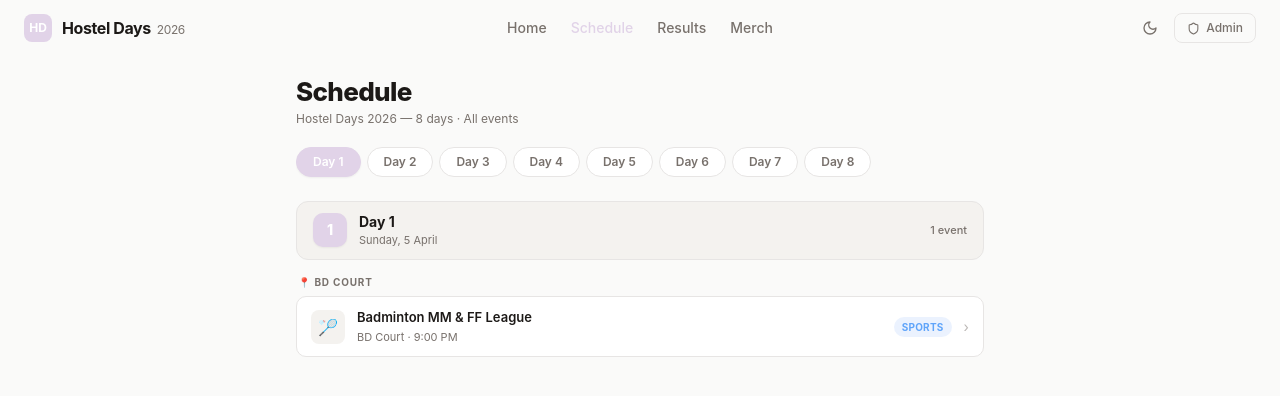
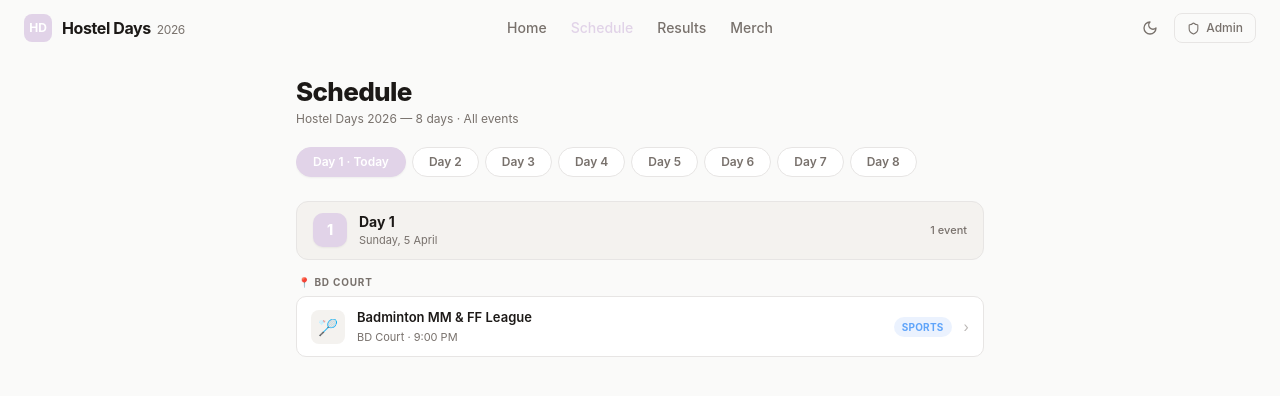
Before and after one commit to Arpitpassi/hostel-days, a Next.js app: page /schedule in a window 1280 px wide. Shown: the top 396 px of the page. Built offline with nearby package versions, Linux system fonts and the light colour scheme; a web font is replaced by a local one.

Commit message:
added time based schedule display

```diff
--- a/app/schedule/page.tsx
+++ b/app/schedule/page.tsx
@@ -198,7 +198,11 @@ interface SelectedEvent {
 }
 
 export default function SchedulePage() {
-  const [activeDayIdx, setActiveDayIdx] = useState(0)
+  const [activeDayIdx, setActiveDayIdx] = useState(() => {
+    const todayISO = new Date().toISOString().slice(0, 10)
+    const idx = DAYS.findIndex(d => d.dateISO === todayISO)
+    return idx >= 0 ? idx : 0
+  })
   const [selectedEvent, setSelectedEvent] = useState<SelectedEvent | null>(null)
   const [isPdfOpen, setIsPdfOpen] = useState(false)
   const [isMobile, setIsMobile] = useState(false)
@@ -255,6 +259,7 @@ export default function SchedulePage() {
         <div className="flex gap-1.5 mb-5 overflow-x-auto pb-1 scrollbar-hide" style={{ scrollbarWidth: 'none' }}>
           {DAYS.map((day, idx) => {
             const isActive = idx === activeDayIdx
+            const isToday = day.dateISO === new Date().toISOString().slice(0, 10)
             return (
               <button
                 key={day.num}
@@ -265,7 +270,7 @@ export default function SchedulePage() {
                     : 'bg-[var(--bg-card)] text-[var(--text-muted)] border-[var(--border)] hover:border-[var(--border-strong)] hover:text-[var(--text-primary)]'
                   }`}
               >
-                {day.label}
+                {day.label}{isToday ? ' · Today' : ''}
               </button>
             )
           })}
```
Also changed, not shown: 1 other file (tests, documents, lock files or other folders).
